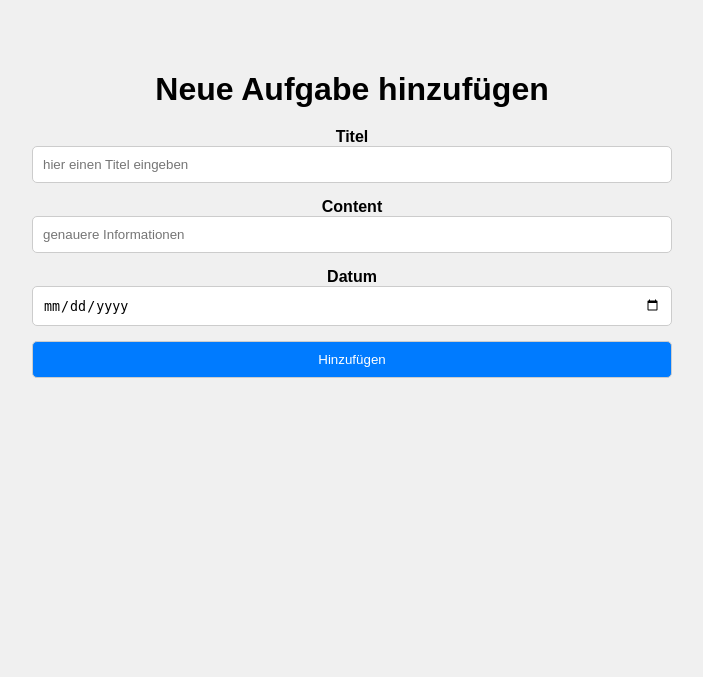
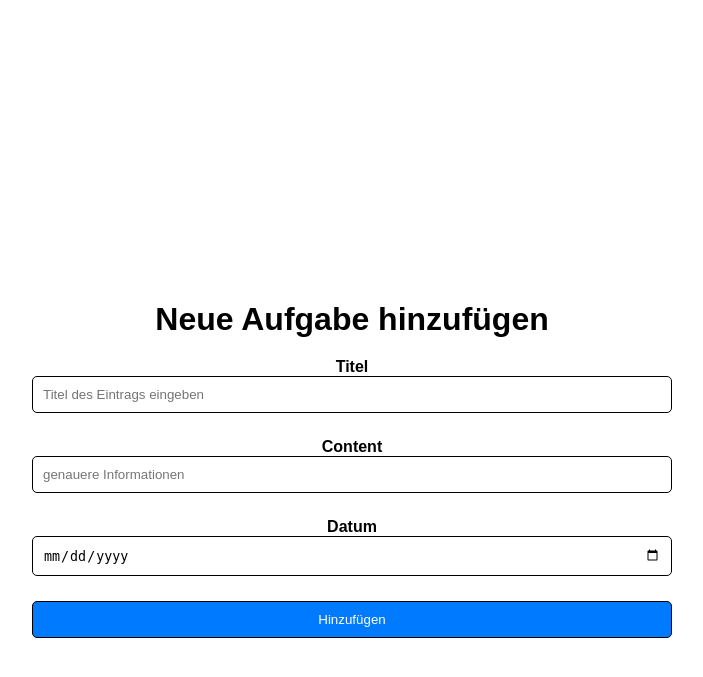
Before and after one commit to RN0L/Planer, a Flask app: template templates/hinzufügen.html in a window 1280 px wide. Shown: the top 677 px of the page, without its empty margins (288-991 px from the left). Run offline with Flask 3, Linux system fonts and the light colour scheme; the template is opened without the code that fills it, so the values that code supplies are empty.

Commit message:
änderung aussehen

```diff
--- a/templates/hinzufügen.html
+++ b/templates/hinzufügen.html
@@ -8,14 +8,14 @@
         margin: 0;
         padding: 0;
         font-family: Arial, sans-serif;
-        background-color: #f0f0f0;
+        background-color: #ffffff;
     }
 
     .container {
         width: 50%;
         margin: 0 auto;
         text-align: center;
-        padding-top: 50px; /* Adjust as needed */
+        padding-top: 280px; /* Adjust as needed */
     }
 
     h1 {
@@ -23,7 +23,7 @@
     }
 
     .form-group {
-        margin-bottom: 15px;
+        margin-bottom: 25px;
     }
 
     input[type="text"],
@@ -32,13 +32,13 @@
         padding: 10px;
         width: 100%;
         box-sizing: border-box;
-        border: 1px solid #ccc;
+        border: 1px solid rgb(0, 0, 0);
         border-radius: 5px;
     }
 
     button {
         background-color: #007bff;
-        color: #fff;
+        color: rgb(255, 255, 255);
         cursor: pointer;
     }
 
@@ -59,7 +59,7 @@
         <form>
             <div class="form-group">
                 <label for="Titel"><b>Titel</b></label>
-                <input type="text" placeholder="hier einen Titel eingeben" required> <br>
+                <input type="text" placeholder="Titel des Eintrags eingeben" required> <br>
             </div>
             <div class="form-group">
                 <label for="Content"><b>Content</b></label>
```
Also changed, not shown: templates/login.html (+14 -2 lines).
